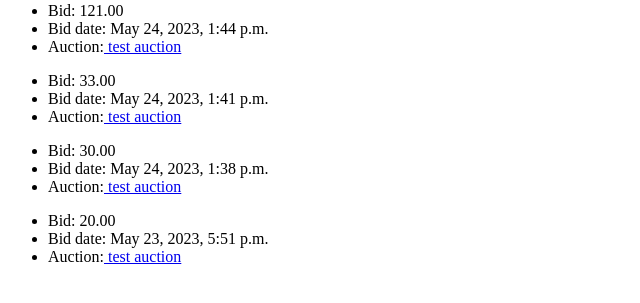
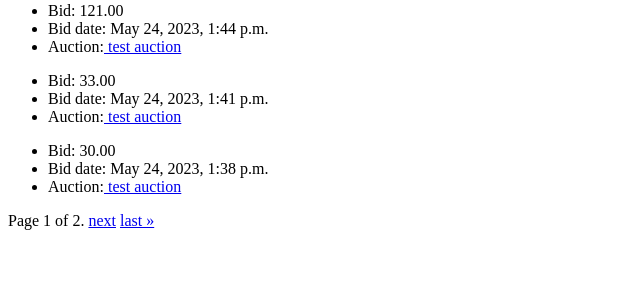
Before and after one commit to filipzmija1/Auction-site, a Django app: a page that uses auctionsite/auctions/templates/auctions/user_profile.html in a window 1280 px wide. Shown: the part 289-592 px from the top of the page, without its empty margins (0-640 px from the left). Run offline with Django 4.2, Linux system fonts and the light colour scheme; data comes from the database, SQL or seed files in the repository; both versions use the stored data as it was after the commit.

Commit message:
added paginations

```diff
--- a/auctionsite/auctions/models.py
+++ b/auctionsite/auctions/models.py
@@ -65,4 +65,4 @@ class Opinion(models.Model):
     rating = models.PositiveIntegerField(validators=[MinValueValidator(1), MaxValueValidator(10)])
     comment = models.TextField()
     date_created = models.DateTimeField(auto_now_add=True)
-    date_edited = models.DateTimeField(auto_now=True, null=True)
+    date_edited = models.DateTimeField(null=True)
--- a/auctionsite/auctions/templates/auctions/user_profile.html
+++ b/auctionsite/auctions/templates/auctions/user_profile.html
@@ -22,4 +22,21 @@ phone number:{% if user_account.phone_number %} {{ user_account.phone_number }}
 <li>Auction:<a href="/auction/{{ bid.auction.id }}"> {{ bid.auction }}</a></li>
 </ul>
 {% endfor %}
+<div class="pagination">
+    <span class="step-links">
+        {% if bids.has_previous %}
+            <a href="?page=1">&laquo; first</a>
+            <a href="?page={{ bids.previous_page_number }}">previous</a>
+        {% endif %}
+
+        <span class="current">
+            Page {{ bids.number }} of {{ bids.paginator.num_pages }}.
+        </span>
+
+        {% if bids.has_next %}
+            <a href="?page={{ bids.next_page_number }}">next</a>
+            <a href="?page={{ bids.paginator.num_pages }}">last &raquo;</a>
+        {% endif %}
+    </span>
+</div>
 {% endblock %}
--- a/auctionsite/auctions/views.py
+++ b/auctionsite/auctions/views.py
@@ -13,6 +13,7 @@ from django.contrib.messages.views import SuccessMessageMixin
 from django.http import HttpResponse, HttpResponseRedirect, Http404
 from django.db.models import Q
 from django.utils import timezone
+from django.core.paginator import Paginator
 from django.core.mail import send_mail
 from django.conf import settings
 
@@ -48,6 +49,7 @@ class StartPage(View):
 class ItemsList(ListView):
     """Shows a list of all available items"""
     model = Item
+    paginate_by = 10
 
 
 class ItemDetails(View):
@@ -67,6 +69,7 @@ class AuctionsList(ListView):
     """Shows a list of all auctions"""
     model = Auction
     context_object_name = 'auction_list'
+    paginate_by = 5
 
     def get_context_data(self, **kwargs):
         """Method is used to change auction status after expired or sold"""
@@ -101,13 +104,16 @@ class AuctionDetails(View):
         pk = kwargs['pk']   # Get the primary key of the auction from the URL
         auction = Auction.objects.get(pk=pk)
         opinions = auction.opinion_set.all().order_by('-date_created')
+        paginator = Paginator(opinions, 10)
+        page_number = request.GET.get('page')
+        page_obj = paginator.get_page(page_number)
         ratings = []
         for opinion in opinions:
             ratings.append(opinion.rating)  # Get every rating from opinion
         average_rate = average_rating(ratings)  # Count average rating
         context = {
             'auction': auction,
-            'opinions': opinions,
+            'opinions': page_obj,
             'average_rating': average_rate,
         }
         return render(request, self.template_name, context)
@@ -287,7 +293,7 @@ class DeleteOpinion(LoginRequiredMixin, SuccessMessageMixin, DeleteView):
 
 class BidAuction(LoginRequiredMixin, View):
     """The view destined to bid on auctions (if bid is 20 minutes before end of auction,
-      it increases end of auction time for 20 minutes). It sends SMS to a person whose has been outbid """
+      it increases end of auction time for 20 minutes). It sends SMS and email to a person whose has been outbid """
     form = BidForm()
     context = {}
     template_name = 'auctions/bid_form.html'
@@ -333,7 +339,7 @@ class BidAuction(LoginRequiredMixin, View):
                             from_='+12543544729',
                             to='+48{}'.format(outbided_account.phone_number)
                         )
-                send_mail(f'{auction.name}',
+                send_mail(f'{auction.name}',    # Sends email to outbid person
                                   f'You have been outbid. New price is {new_price}',
                                    f'{settings.EMAIL_HOST_USER}',
                                    [f'{auction.buyer.email}'])
@@ -343,6 +349,8 @@ class BidAuction(LoginRequiredMixin, View):
                 Bid.objects.create(amount=new_price, auction=auction, bidder=bidder)
             messages.success(request, 'Bid successfully')  # Display success and redirect to the auction details page
             return redirect(f'/auction/{auction.id}')
+        else:
+            return render(request, self.template_name, self.context)
 
 
 class BidHistory(View):
@@ -463,9 +471,12 @@ class UserProfile(View):
         username = kwargs['username']   # Get user profile from the URL
         user = User.objects.get(username=username)  # Get user data
         bids = Bid.objects.filter(bidder=user).order_by('-time')  # Get every user bids
+        paginator = Paginator(bids, 3)
+        page_number = request.GET.get('page')
+        page_obj = paginator.get_page(page_number)
         context = {
             'user': user,
-            'bids': bids,
+            'bids': page_obj,
         }
         try:
             user_account = Account.objects.get(user=user)
```
Also changed, not shown: auctionsite/auctions/templates/auctions/auction_detail.html (+17 -0 lines), auctionsite/auctions/templates/auctions/auction_list.html (+17 -0 lines), auctionsite/auctions/templates/auctions/item_list.html (+17 -0 lines), auctionsite/auctions/migrations/0025_alter_opinion_date_edited.py (added), auctionsite/db.sqlite3.
